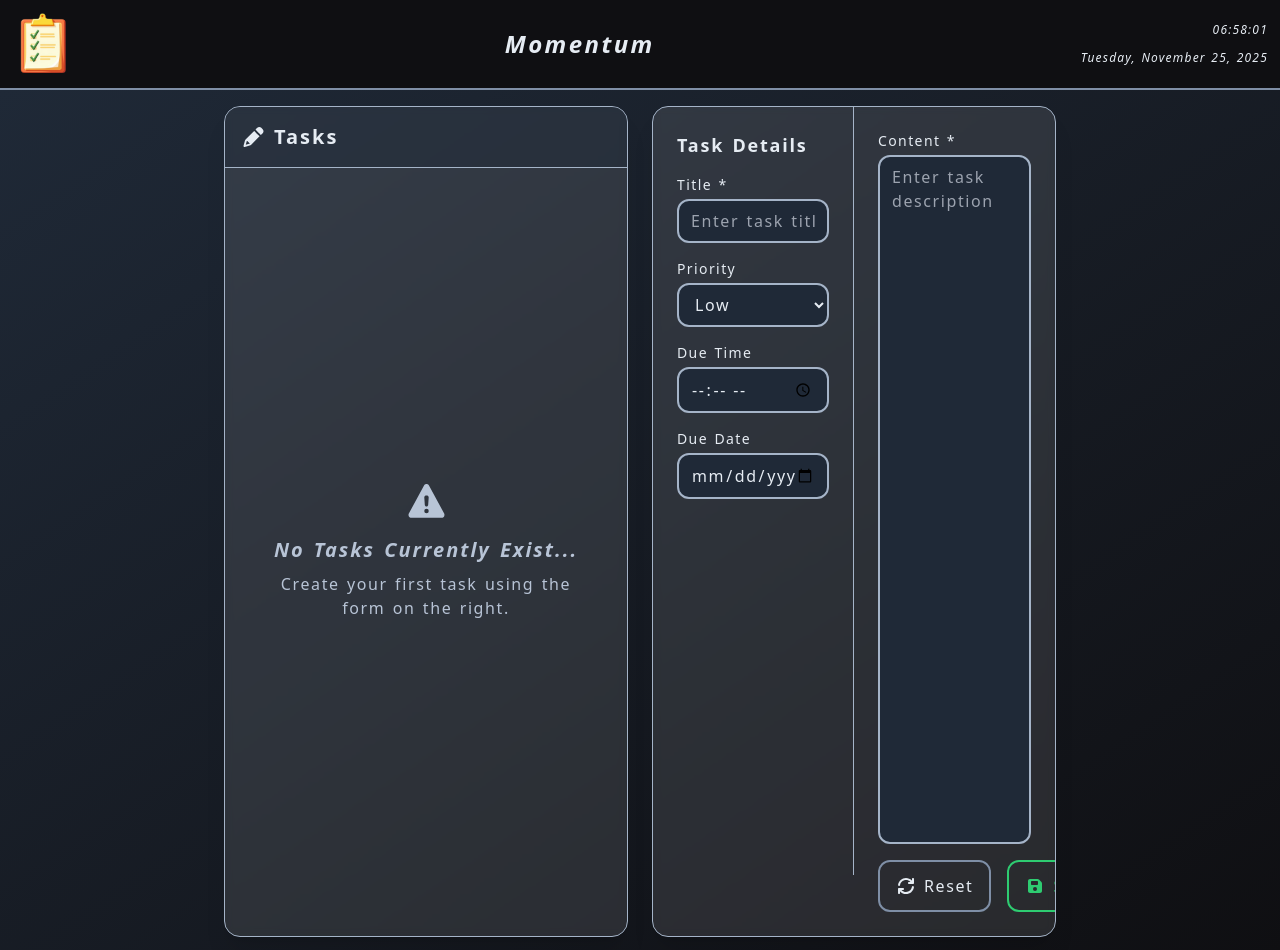
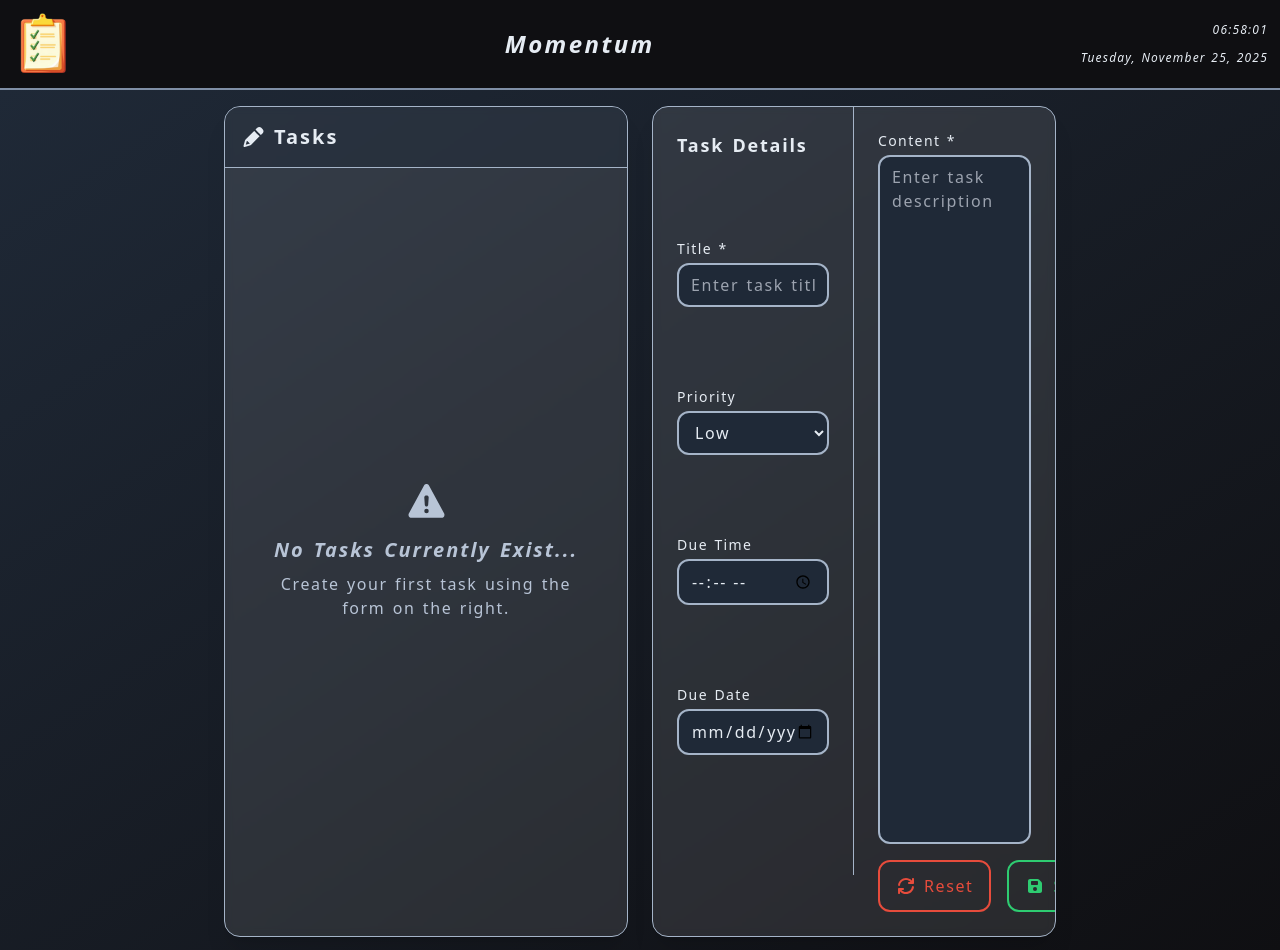
Before and after one commit to mek0124/momentum, a React (Vite) app: page / in a window 1280 px wide. Shown: the top 950 px of the page. Built offline with nearby package versions, Linux system fonts and the light colour scheme.

Commit message:
version 2 complete

```diff
--- a/package.json
+++ b/package.json
@@ -1,7 +1,7 @@
 {
   "name": "momentum",
   "private": true,
-  "version": "0.0.0",
+  "version": "2.0.0",
   "type": "module",
   "scripts": {
     "dev": "vite",
--- a/src/pages/dashboard.tsx
+++ b/src/pages/dashboard.tsx
@@ -217,7 +217,7 @@ export default function Dashboard() {
           onSubmit={handleSubmit}
           className="flex flex-row flex-grow lg:w-[55%] bg-white/10 backdrop-blur-sm rounded-2xl border border-accent shadow-xl overflow-hidden"
         >
-          <div className="flex flex-col flex-grow w-1/2 p-6 border-r border-accent overflow-y-auto h-[768px]">
+          <div className="flex flex-col justify-start gap-16 flex-grow w-1/2 p-6 border-r border-accent overflow-y-auto h-[768px]">
             <h3 className="text-lg font-bold text-text_primary mb-4">Task Details</h3>
 
             {/* Title */}
@@ -329,7 +329,7 @@ export default function Dashboard() {
               <button
                 type="button"
                 onClick={clearForm}
-                className="flex-1 px-4 py-3 border-2 border-primary rounded-xl outline-none text-text_primary hover:bg-primary/20 transition-colors flex items-center justify-center gap-2"
+                className="flex-1 px-4 py-3 border-2 border-error rounded-xl outline-none text-error hover:bg-error/20 transition-colors flex items-center justify-center gap-2"
               >
                 <FontAwesomeIcon icon={faRefresh} />
                 Reset
```
